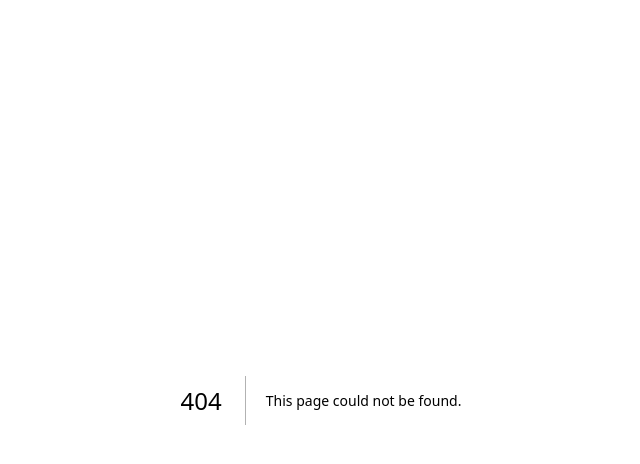
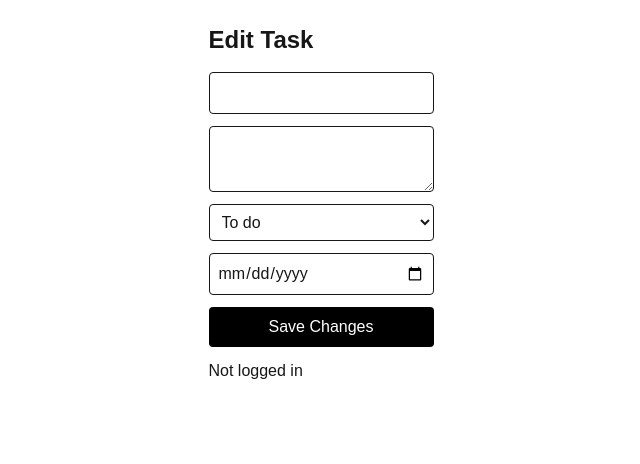
Before and after one commit to VioletForU/MimiLuxx, a Next.js app in the folder my-app-mimiluxx/: page /tasks/1/edit in a window 1280 px wide. Before the commit this address had no page. Shown: the top 464 px of the page, without its empty margins (319-959 px from the left). Built offline with nearby package versions, Linux system fonts and the light colour scheme; no server answers.

Commit message:
Added-Update-Task

```diff
--- /dev/null
+++ b/my-app-mimiluxx/app/api/tasks/[id]/route.ts
@@ -0,0 +1,70 @@
+import { NextResponse } from "next/server";
+import { createClient } from "@/lib/supabase/server";
+
+type Params = { params: Promise<{ id: string }> };
+
+export async function GET(_request: Request, { params }: Params) {
+  const { id } = await params;
+  const supabase = await createClient();
+
+  const {
+    data: { user },
+  } = await supabase.auth.getUser();
+
+  if (!user) {
+    return NextResponse.json({ error: "Not logged in" }, { status: 401 });
+  }
+
+  const { data, error } = await supabase
+    .from("tasks")
+    .select("*")
+    .eq("id", id)
+    .eq("user_id", user.id)
+    .single();
+
+  if (error || !data) {
+    return NextResponse.json({ error: "Task not found" }, { status: 404 });
+  }
+
+  return NextResponse.json({ task: data });
+}
+
+export async function PUT(request: Request, { params }: Params) {
+  const { id } = await params;
+  const supabase = await createClient();
+
+  const {
+    data: { user },
+  } = await supabase.auth.getUser();
+
+  if (!user) {
+    return NextResponse.json({ error: "Not logged in" }, { status: 401 });
+  }
+
+  const body = await request.json();
+  const title = String(body.title ?? "").trim();
+
+  if (!title) {
+    return NextResponse.json({ error: "Title is required" }, { status: 400 });
+  }
+
+  const { data, error } = await supabase
+    .from("tasks")
+    .update({
+      title,
+      description: body.description || null,
+      status: body.status || "todo",
+      due_date: body.due_date || null,
+      updated_at: new Date().toISOString(),
+    })
+    .eq("id", id)
+    .eq("user_id", user.id)
+    .select()
+    .single();
+
+  if (error || !data) {
+    return NextResponse.json({ error: "Could not update task" }, { status: 500 });
+  }
+
+  return NextResponse.json({ task: data });
+}
--- /dev/null
+++ b/my-app-mimiluxx/app/tasks/[id]/edit/page.tsx
@@ -0,0 +1,103 @@
+"use client";
+
+import { useEffect, useState } from "react";
+import { useParams, useRouter } from "next/navigation";
+
+export default function EditTaskPage() {
+  const { id } = useParams<{ id: string }>();
+  const router = useRouter();
+
+  const [title, setTitle] = useState("");
+  const [description, setDescription] = useState("");
+  const [status, setStatus] = useState("todo");
+  const [dueDate, setDueDate] = useState("");
+  const [message, setMessage] = useState("");
+  const [loading, setLoading] = useState(true);
+
+  useEffect(() => {
+    async function load() {
+      const res = await fetch(`/api/tasks/${id}`);
+      const result = await res.json();
+      if (!res.ok) {
+        setMessage(result.error || "Could not load task");
+        setLoading(false);
+        return;
+      }
+      const t = result.task;
+      setTitle(t.title);
+      setDescription(t.description ?? "");
+      setStatus(t.status);
+      setDueDate(t.due_date ?? "");
+      setLoading(false);
+    }
+    load();
+  }, [id]);
+
+  async function handleSubmit(e: React.FormEvent) {
+    e.preventDefault();
+    setMessage("");
+
+    const res = await fetch(`/api/tasks/${id}`, {
+      method: "PUT",
+      headers: { "Content-Type": "application/json" },
+      body: JSON.stringify({
+        title,
+        description,
+        status,
+        due_date: dueDate,
+      }),
+    });
+
+    const result = await res.json();
+
+    if (!res.ok) {
+      setMessage(result.error || "Something went wrong");
+      return;
+    }
+
+    router.push("/tasks");
+    router.refresh();
+  }
+
+  if (loading) return <main className="p-6">Loading...</main>;
+
+  return (
+    <main className="mx-auto max-w-md p-6">
+      <h1 className="mb-4 text-2xl font-bold">Edit Task</h1>
+
+      <form onSubmit={handleSubmit} className="flex flex-col gap-3">
+        <input
+          className="rounded border p-2"
+          value={title}
+          onChange={(e) => setTitle(e.target.value)}
+          required
+        />
+        <textarea
+          className="rounded border p-2"
+          value={description}
+          onChange={(e) => setDescription(e.target.value)}
+        />
+        <select
+          className="rounded border p-2"
+          value={status}
+          onChange={(e) => setStatus(e.target.value)}
+        >
+          <option value="todo">To do</option>
+          <option value="in_progress">In progress</option>
+          <option value="done">Done</option>
+        </select>
+        <input
+          type="date"
+          className="rounded border p-2"
+          value={dueDate}
+          onChange={(e) => setDueDate(e.target.value)}
+        />
+        <button type="submit" className="rounded bg-black p-2 text-white">
+          Save Changes
+        </button>
+      </form>
+
+      {message && <p className="mt-3">{message}</p>}
+    </main>
+  );
+}
--- a/my-app-mimiluxx/app/tasks/page.tsx
+++ b/my-app-mimiluxx/app/tasks/page.tsx
@@ -43,6 +43,9 @@ export default async function TasksPage() {
               Status: {task.status}
               {task.due_date && ` · Due: ${task.due_date}`}
             </p>
+            <Link href={`/tasks/${task.id}/edit`} className="text-sm underline">
+            Edit
+            </Link>
           </li>
         ))}
       </ul>
```
